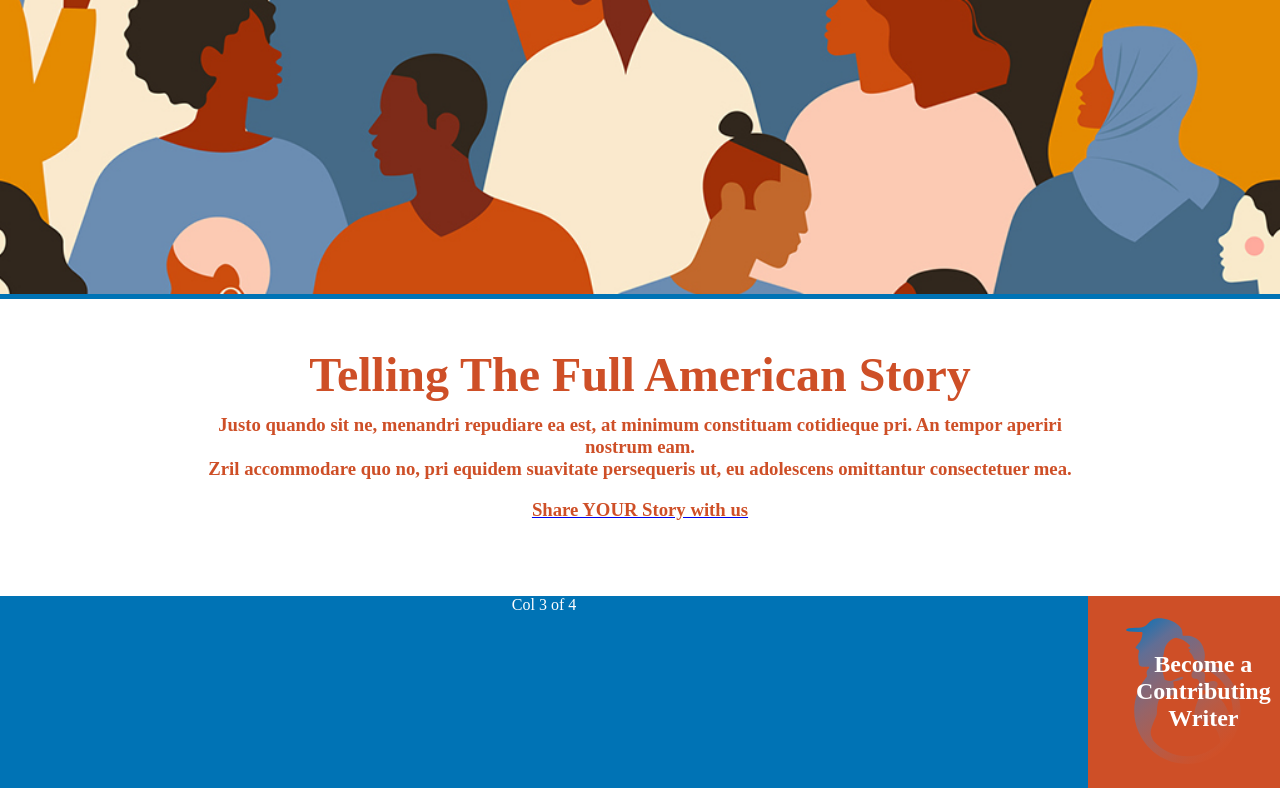
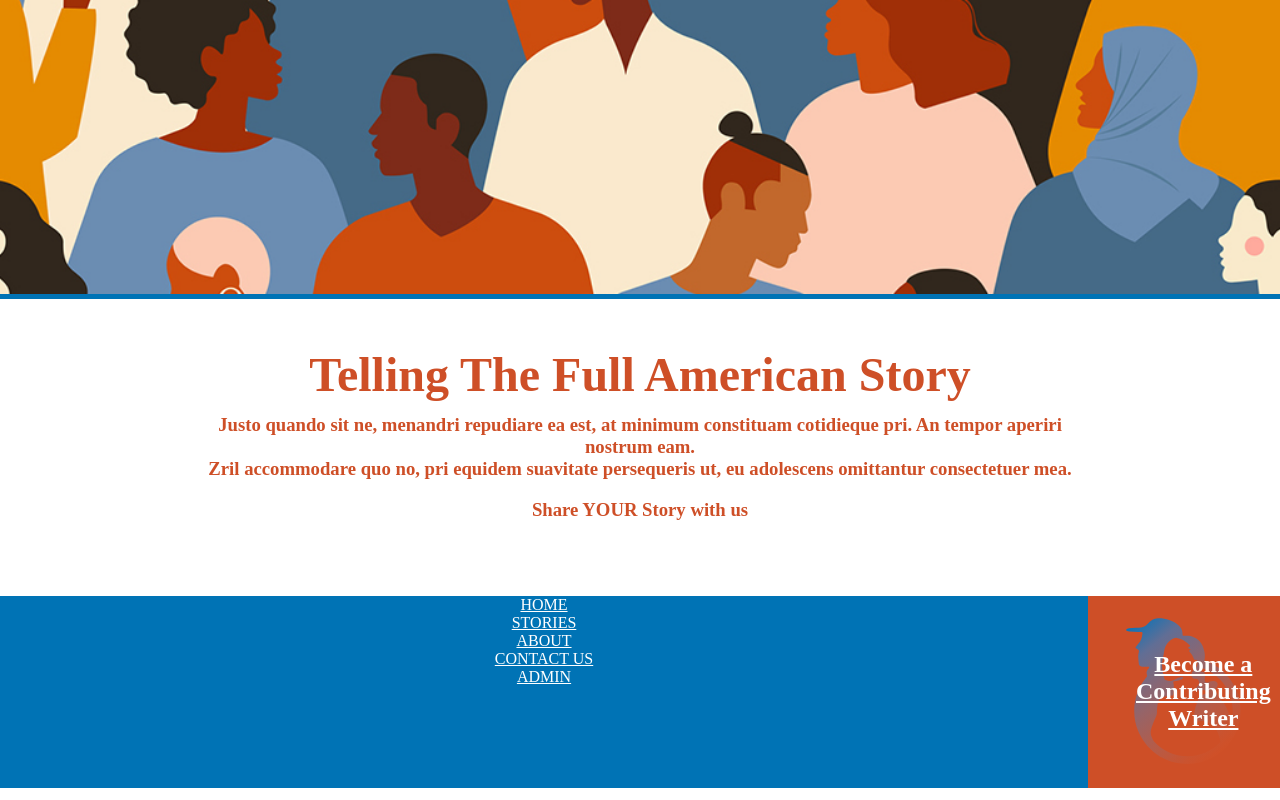
Before and after one commit to osha7/stories-of-san-diego-front-end, a React (Create React App) app: page / in a window 1280 px wide. Shown: the part 287-1087 px from the top of the page. Built offline with nearby package versions, Linux system fonts and the light colour scheme; no server answers; a web font is replaced by a local one.

Commit message:
starting navbar

```diff
--- a/src/components/footer/footer.js
+++ b/src/components/footer/footer.js
@@ -1,16 +1,39 @@
-import '../../css/footer.css';
+import "../../css/footer.css";
 
 export const Footer = () => {
-    return(
-        <div className="footer">
-        <div class="row">
-                <div class="col-3-of-4">
-                    Col 3 of 4
-                </div>
-                <div class="col-1-of-4">
-                    <h2>Become a Contributing Writer</h2>
-                </div>
-            </div>
+  return (
+    <div className="footer">
+      <div className="row">
+        <div className="col-3-of-4">
+          <div className="footer-links">
+            <a href="/" alt="Home">
+              HOME
+            </a>
+            <br />
+            <a href="/stories" alt="Stories">
+              STORIES
+            </a>
+            <br />
+            <a href="/about" alt="About">
+              ABOUT
+            </a>
+            <br />
+            <a href="/contact-us" alt="Contact Us">
+              CONTACT US
+            </a>
+            <br />
+            <a href="/admin" alt="Admin">
+              ADMIN
+            </a>
+            <br />
+          </div>
         </div>
-    )
-}
+        <div className="col-1-of-4">
+          <a href="/contact-us" alt="Read More">
+            <h2>Become a Contributing Writer</h2>
+          </a>
+        </div>
+      </div>
+    </div>
+  );
+};
--- a/src/components/home/Home.js
+++ b/src/components/home/Home.js
@@ -41,7 +41,7 @@ export function Home(props) {
         </div>
       )}
       <div className="home-headers-2">
-        <Link to="/contact" ><h3>Share YOUR Story with us</h3></Link>
+        <Link to="/contact-us" ><h3>Share YOUR Story with us</h3></Link>
       </div>
     </>
   );
--- a/src/components/navbar/NavBar.js
+++ b/src/components/navbar/NavBar.js
@@ -43,6 +43,17 @@ export const NavBar = () => {
         </NavLink>
 
         <NavLink
+          to="/about"
+          exact
+          style={link}
+          activeStyle={{
+            color: "rgba(206, 79, 39)",
+          }}
+        >
+          About
+        </NavLink>
+
+        <NavLink
           to="/contact-us"
           exact
           style={link}
@@ -51,17 +62,6 @@ export const NavBar = () => {
           }}
         >
           Contact Us
-        </NavLink>
-
-        <NavLink
-          to="/about"
-          exact
-          style={link}
-          activeStyle={{
-            color: "rgba(206, 79, 39)",
-          }}
-        >
-          About
         </NavLink>
 
         <NavLink
--- a/src/css/footer.css
+++ b/src/css/footer.css
@@ -18,6 +18,10 @@
   background-color: rgba(0, 115, 181);
 }
 
+.footer-links {
+  margin-top: 2em;
+}
+
 .col-1-of-4 {
   float: right;
   width: 15%;
@@ -35,3 +39,7 @@
 h2 {
   padding: 2em;
 }
+
+a {
+  color: white;
+}
```
Also changed, not shown: 1 other file (tests, documents, lock files or other folders).
